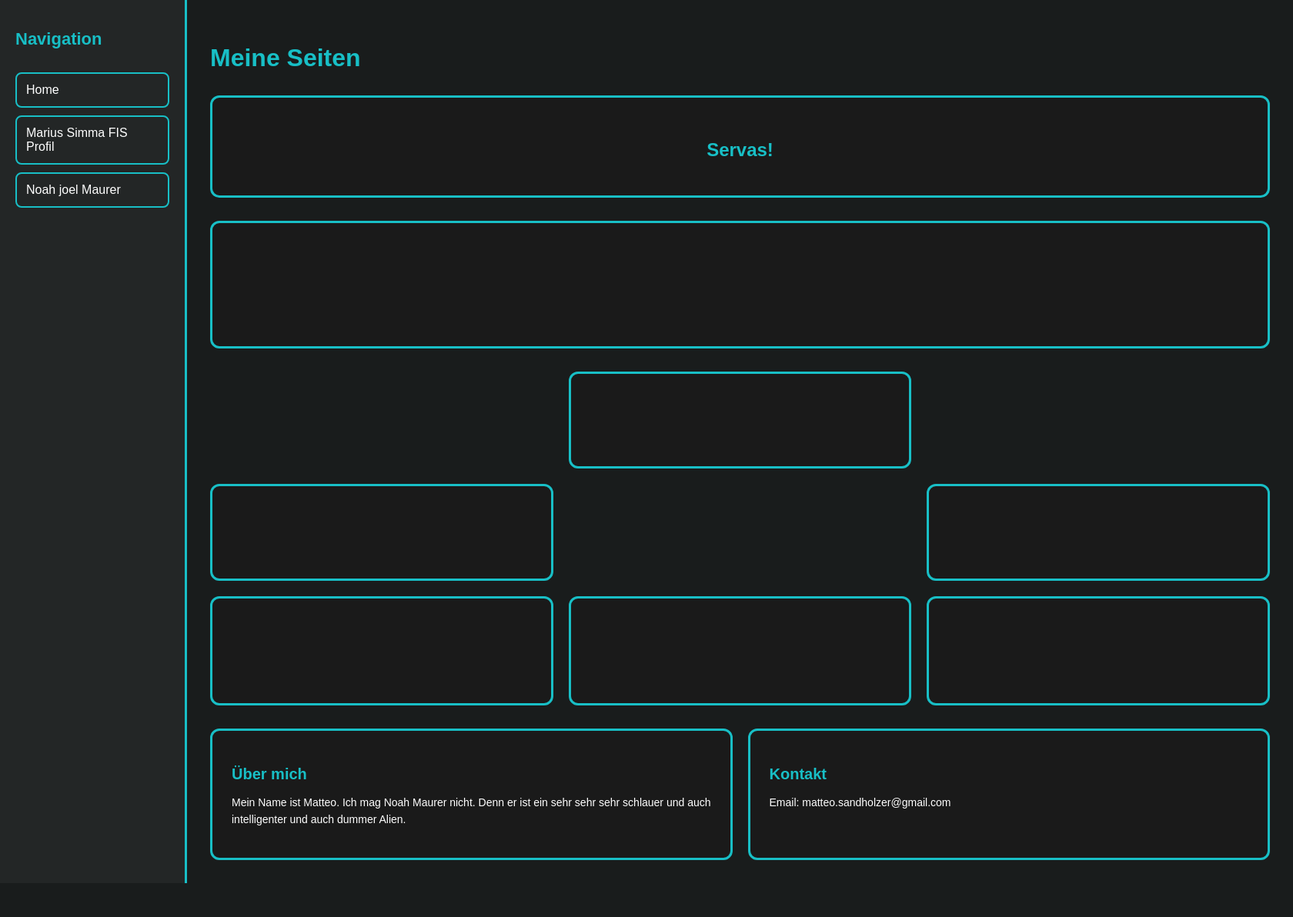
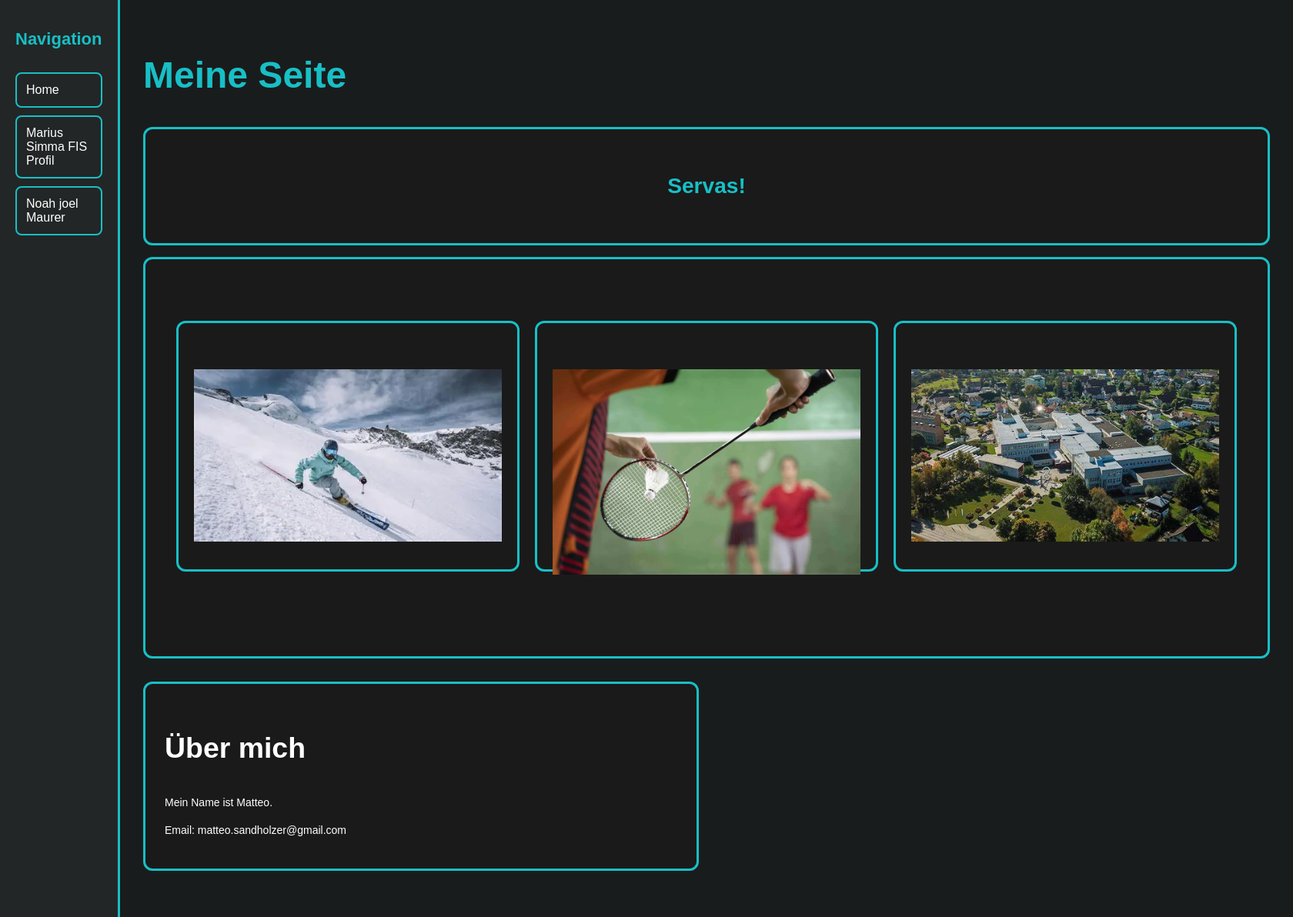
Before and after one commit to Matze62391/2bWI_SaM, a PHP site: page / in a window 1680 px wide. Shown: the whole page at 77% size. Before the commit the page ends 1148 px from the top, so only its background shows below. Run offline with PHP 8.4, Linux system fonts and the light colour scheme.

Commit message:
Titel und Struktur der Webseite aktualisiert; Bilder hinzugefügt und die Boxen angeordnet.

```diff
--- a/index.html
+++ b/index.html
@@ -2,12 +2,11 @@
 <html lang="de">
 <head>
     <meta charset="UTF-8">
-    <title>Einfache Bilderseite</title>
+    <title>Meine Seite</title>
     <link rel="stylesheet" href="style.css">
 </head>
 <body>
     <div class="layout">
-        <!-- Sidebar Navigation -->
         <aside class="sidebar">
             <h1>Navigation</h1>
             <nav>
@@ -16,31 +15,31 @@
                 <a href="https://www.bauaufmass.at/">Noah joel Maurer</a>
             </nav>
         </aside>
-        <!-- Hauptinhalt -->
         <main class="main-content">
-            <h2>Meine Seiten</h2>
+            <h2>Meine Seite</h2>
             <div class="welcome-box">
                 <h3>Servas!</h3>
                 <link href="">
             </div>
             <div class="image-container">
-                <a href="/Webseite/Bilder/HTL.jpg">
+                <div class="image-grid">
+                    <div class="image-box">
+                        <img src="Bilder/Ski.jpg" alt="Ski fahren" width="100%">
+                    </div>
+                    <div class="image-box2">
+                        <img src="Bilder/badminton.jpg" alt="Badminton" width=100%>
+                    </div>
+                    <div class="image-box3">
+                        <img src="Bilder/HTL.jpg" alt="HTL" width=100%>
+                    </div>
+                </div>
             </div>
-            <div class="image-grid">
-                <div class="image-box"><a href="/Webseite/Bilder/Ski.jpg"></div>
-                <div class="image-box2"><a href="/Webseite/Bilder/badminton.jpg"></div>
-                <div class="image-box3"><a href=" "></a></div>
-                <div class="image-box4"><a href="  "></a></div>
-                <div class="image-box5"><p></p></div>
-                <div class="image-box6"><p></p></div>
-            </div>
+
+
             <div class="info-boxes">
                 <div class="info-card">
                     <h3>Über mich</h3>
-                    <p>Mein Name ist Matteo. Ich mag Noah Maurer nicht. Denn er ist ein sehr sehr sehr schlauer und auch intelligenter und auch dummer Alien.</p>
-                </div>
-                <div class="info-card">
-                    <h3>Kontakt</h3>
+                    <p>Mein Name ist Matteo.</p>
                     <p>Email: matteo.sandholzer@gmail.com</p>
                 </div>
             </div>
--- a/style.css
+++ b/style.css
@@ -40,18 +40,17 @@
   background: #1a1a1a;
   border: 2px solid #18bfc6;
   border-radius: 8px;
-}
-.sidebar .info h3 {
   color: #18bfc6;
   font-size: 16px;
   margin-bottom: 10px;
 }
 
+
 .main-content {
   flex: 1;
   padding: 30px;
 }
-.main-content h2 {
+.main-content {
   color: #18bfc6;
   font-size: 32px;
   margin-bottom: 30px;
@@ -65,7 +64,7 @@
   margin-bottom: 30px;
   text-align: center;
 }
-.welcome-box h3 {
+.welcome-box {
   color: #18bfc6;
   font-size: 24px;
   margin-bottom: 15px;
@@ -92,13 +91,19 @@
   border-radius: 12px;
   padding: 60px 20px;
   text-align: center;
+  height: 200px;
+  width: 400px;
 }
 .image-box2 {
   background: #1a1a1a;
   border: 3px solid #18bfc6;
   border-radius: 12px;
   padding: 60px 20px;
-  text-align: center;
+  text-align: top center;
+  justify-content: center;
+  align-items: center;
+  height: 200px;
+  width: 400px;
 }
 .image-box3 {
   background: #1a1a1a;
@@ -106,27 +111,8 @@
   border-radius: 12px;
   padding: 60px 20px;
   text-align: center;
-}
-.image-box4 {
-  background: #1a1a1a;
-  border: 3px solid #18bfc6;
-  border-radius: 12px;
-  padding: 60px 20px;
-  text-align: center;
-}
-.image-box5 {
-  background: #1a1a1a;
-  border: 3px solid #18bfc6;
-  border-radius: 12px;
-  padding: 60px 20px;
-  text-align: center;
-}
-.image-box6 {
-  background: #1a1a1a;
-  border: 3px solid #18bfc6;
-  border-radius: 12px;
-  padding: 60px 20px;
-  text-align: center;
+  height: 200px;
+  width: 400px;
 }
 
 .info-boxes {
@@ -139,11 +125,13 @@
   border: 3px solid #18bfc6;
   border-radius: 12px;
   padding: 25px;
+  color:white;
 }
-.info-card h3 {
+.info-card2 {
   color: #18bfc6;
   font-size: 20px;
   margin-bottom: 12px;
+  color: white;
 }
 .info-card p {
   font-size: 14px;
```
